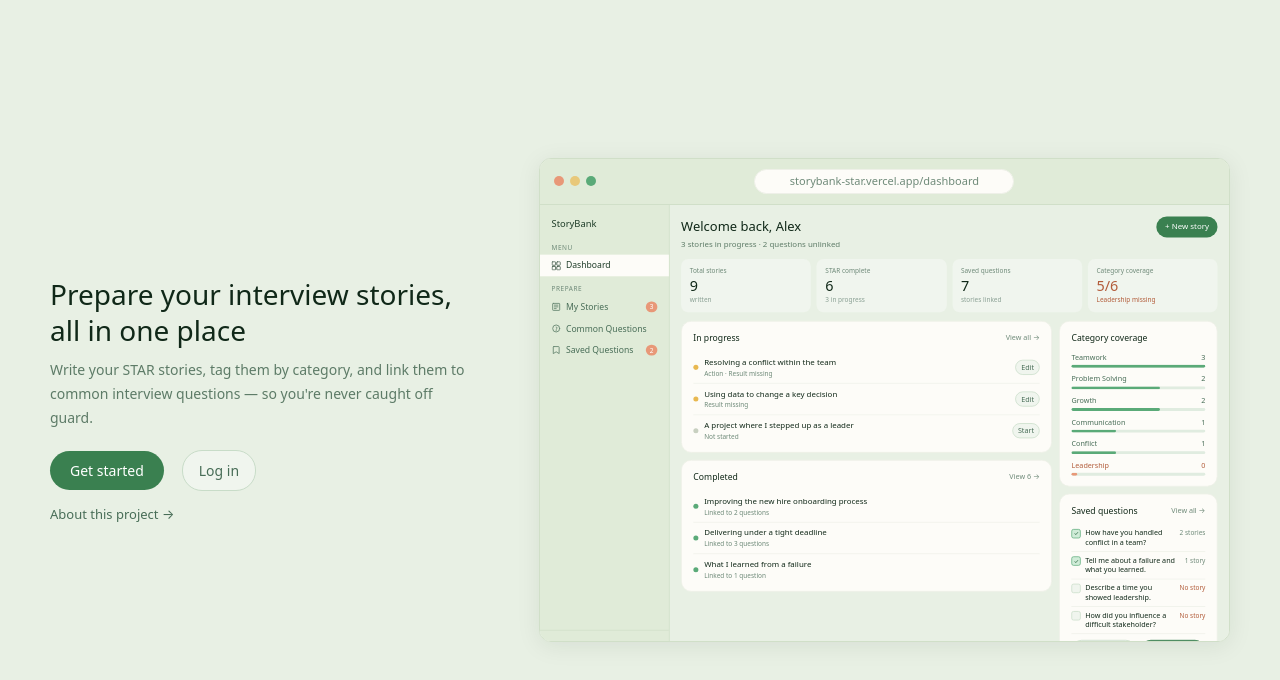
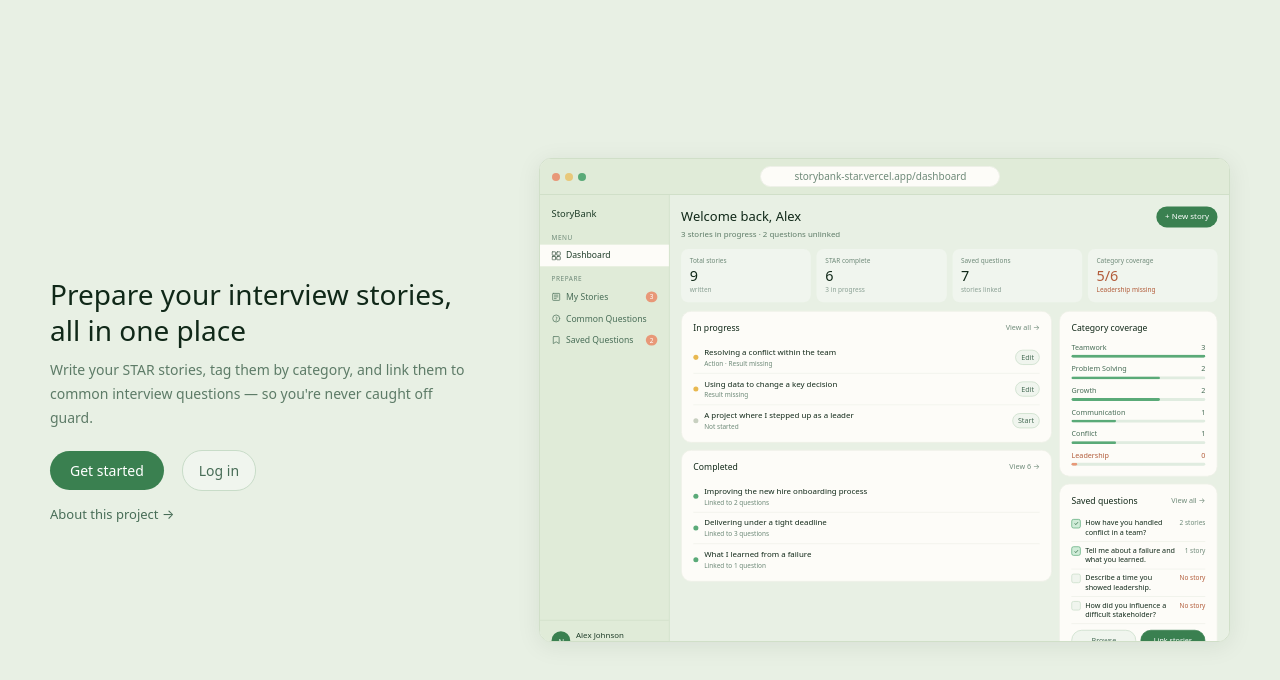
Before and after one commit to park-jenna/storybank, a Next.js app in the folder frontend/: page / in a window 1280 px wide. Shown: the top 680 px of the page. Built offline with nearby package versions, Linux system fonts and the light colour scheme; no server answers.

Commit message:
feat(landing): add styles for slim browser chrome on landing preview

```diff
--- a/frontend/src/app/components.css
+++ b/frontend/src/app/components.css
@@ -1598,6 +1598,27 @@
   margin-bottom: 0.75rem;
 }
 
+/* Slim browser chrome on landing */
+.landing-preview .browser-frame-bar {
+  padding: 7px 12px;
+}
+
+.landing-preview .browser-frame-dots {
+  gap: 5px;
+  width: 44px;
+}
+
+.landing-preview .browser-dot {
+  width: 8px;
+  height: 8px;
+}
+
+.landing-preview .browser-frame-url {
+  font-size: 10px;
+  padding: 2px 12px;
+  max-width: 240px;
+}
+
 /* ── Landing footer update ───────────────────── */
 .landing-footer {
   display: flex;
```
